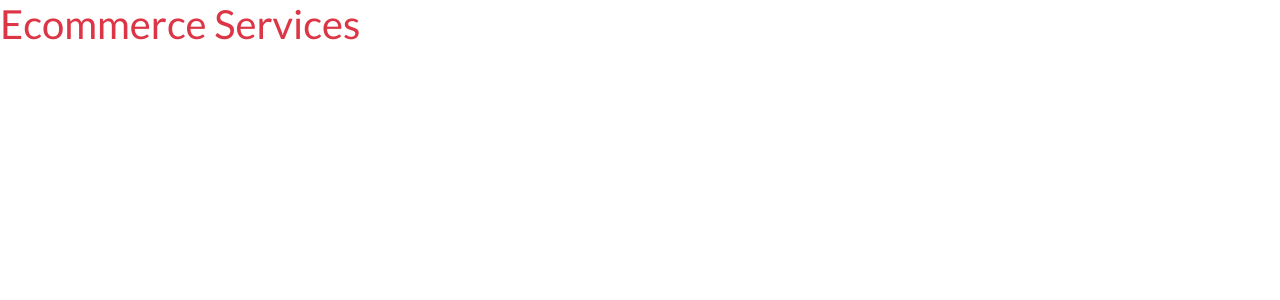
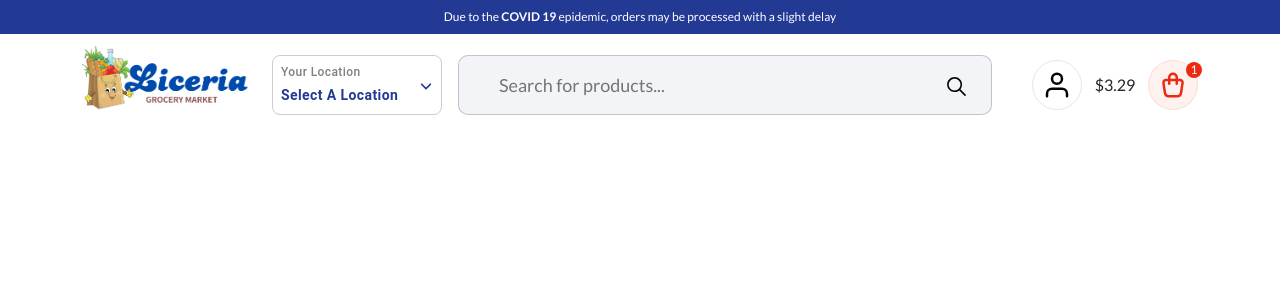
Before and after one commit to Trung-Nam/Online-Grocery-Shopping, a React (Create React App) app: page / in a window 1280 px wide. Shown: the top 300 px of the page. Built offline with nearby package versions, Linux system fonts and the light colour scheme.

Commit message:
feat(ui): Header

```diff
--- a/package.json
+++ b/package.json
@@ -17,6 +17,7 @@
     "react-icons": "^5.3.0",
     "react-router-dom": "^6.26.2",
     "react-scripts": "5.0.1",
+    "sass": "^1.79.4",
     "styled-components": "^6.1.13",
     "web-vitals": "^2.1.4"
   },
--- a/public/index.html
+++ b/public/index.html
@@ -9,21 +9,6 @@
       name="description"
       content="Web site created using create-react-app"
     />
-    <link rel="apple-touch-icon" href="%PUBLIC_URL%/logo192.png" />
-    <!--
-      manifest.json provides metadata used when your web app is installed on a
-      user's mobile device or desktop. See https://developers.google.com/web/fundamentals/web-app-manifest/
-    -->
-    <link rel="manifest" href="%PUBLIC_URL%/manifest.json" />
-    <!--
-      Notice the use of %PUBLIC_URL% in the tags above.
-      It will be replaced with the URL of the `public` folder during the build.
-      Only files inside the `public` folder can be referenced from the HTML.
-
-      Unlike "/favicon.ico" or "favicon.ico", "%PUBLIC_URL%/favicon.ico" will
-      work correctly both with client-side routing and a non-root public URL.
-      Learn how to configure a non-root public URL by running `npm run build`.
-    -->
     <title>React App</title>
   </head>
   <body>
--- a/src/App.css
+++ b/src/App.css
@@ -1,8 +1,9 @@
 @import url("https://fonts.googleapis.com/css2?family=Lato:ital,wght@0,100;0,300;0,400;0,700;0,900;1,100;1,300;1,400;1,700;1,900&display=swap");
 
 * {
+  box-sizing: border-box;
   margin: 0;
-  padding: 0;
+  padding: 0
 }
 
 body {
--- a/src/App.js
+++ b/src/App.js
@@ -1,11 +1,14 @@
-import 'bootstrap/dist/css/bootstrap.min.css'
 import './App.css';
+import { BrowserRouter, Route, Routes } from 'react-router-dom';
+import Home from './Pages/Home/Home';
 
 function App() {
   return (
-    <>
-      <h1 className="text-danger">Ecommerce Services</h1>
-    </>
+    <BrowserRouter>
+      <Routes>
+        <Route path="/" exact={true} element={<Home />} />
+      </Routes>
+    </BrowserRouter>
   );
 }
 
--- /dev/null
+++ b/src/Components/Header/Header.jsx
@@ -0,0 +1,71 @@
+import React from 'react'
+import { Button } from '@mui/material';
+import { Link } from 'react-router-dom';
+import { IoIosSearch } from 'react-icons/io';
+import Location from './Location';
+import Logo from '../../assets/images/Logo.png'
+import './Header.scss';
+import { FiUser } from 'react-icons/fi';
+import { TbShoppingBag } from 'react-icons/tb';
+
+
+const Header = () => {
+    return (
+        <div className='wrapper'>
+            <div className="top-strip">
+                <div className="container">
+                    <p className='mb-0 mt-0 text-center text-white'>
+                        Due to the <b>COVID 19</b> epidemic, orders may be processed with a slight delay
+                    </p>
+                </div>
+            </div>
+
+            <div className="header">
+                <div className="container">
+                    <div className="row align-items-center d-flex">
+                        <div className="column-left d-flex align-items-center col-sm-2">
+                            <Link to="/">
+                                <img src={Logo} alt="Logo" />
+                            </Link>
+                        </div>
+
+                        <div className="column-center col-sm-8 d-flex align-items-center">
+                            <Location />
+
+                            {/* Header search start */}
+                            <div className="header-search ms-3 me-3 d-flex align-items-center">
+                                <input
+                                    type="text"
+                                    placeholder='Search for products...'
+                                />
+                                <button>
+                                    <IoIosSearch fontSize='25px' />
+                                </button>
+                            </div>
+                            {/* Header search end */}
+                        </div>
+
+                        <div className="column-right d-flex col-sm-2 align-items-center justify-content-between me-auto">
+                            <Button className="header-user">
+                                <FiUser />
+                            </Button>
+                            <div className="cart-price">
+                                <span>$3.29</span>
+                            </div>
+                            <div className="cart">
+                                <Button className="cart-icon">
+                                    <TbShoppingBag />
+                                </Button>
+                                <span className="cart-count">1</span>
+                            </div>
+
+                        </div>
+                    </div>
+                </div>
+            </div>
+
+        </div>
+    )
+}
+
+export default Header
--- /dev/null
+++ b/src/Components/Header/Header.scss
@@ -0,0 +1,162 @@
+.wrapper {
+    width: 100vw;
+    height: 100vh;
+
+    .top-strip {
+        padding: 8px 0;
+        background-color: var(--primary-color);
+    }
+
+    p {
+        font-size: 12px;
+        font-weight: 500;
+    }
+
+    .header {
+        width: 100%;
+        height: auto;
+        padding: 10px 0;
+
+        .column-left {
+            img {
+                width: 100%;
+                margin-bottom: 15px;
+            }
+        }
+
+        .column-center {
+            .countries {
+                width: 170px;
+                height: auto;
+                min-width: 170px;
+
+                text-align: left;
+                justify-content: flex-start;
+
+                border: 1px solid rgba(0, 0, 0, 0.2);
+                border-radius: 8px;
+
+                .header-location {
+                    .location-description {
+                        font-size: 12px;
+                        text-transform: capitalize;
+                        color: rgba(0, 0, 0, 0.5);
+                    }
+
+                    .current-location {
+                        font-size: 14px;
+                        text-transform: capitalize;
+                        color: var(--primary-color);
+                        font-weight: 700;
+                    }
+
+                }
+
+
+            }
+
+            .header-search {
+                width: 100%;
+                height: 60px;
+                padding: 10px;
+                background: #f3f4f7;
+
+                position: relative;
+
+                border-radius: 10px;
+                border: 1px solid rgba(0, 0, 0, 0.2);
+
+                -webkit-input-placeholder: {
+                    color: rgba(0, 0, 0, 0.6)
+                }
+
+                ;
+
+                input {
+                    width: 100%;
+                    height: 40px;
+                    border: none;
+                    outline: none;
+                    font-size: 18px;
+                    color: rgba(0, 0, 0, 0.8);
+                    background: transparent;
+                    padding: 0px 60px 0 30px;
+                }
+
+                button {
+                    width: 40px;
+                    height: 40px;
+                    min-width: 40px;
+
+                    color: var(--black-color);
+                    cursor: pointer;
+
+                    position: absolute;
+                    top: 10px;
+                    right: 15px;
+                    z-index: 100;
+
+                    outline: none;
+                    box-shadow: none;
+                    border: none;
+                    background: none;
+
+                }
+            }
+
+        }
+
+        .column-right {
+
+            .header-user,
+            .cart-icon {
+                display: flex;
+                justify-content: center;
+                align-items: center;
+                min-width: 50px;
+                height: 50px;
+                width: 50px;
+                border-radius: 50%;
+                border: 1px solid rgba(0, 0, 0, 0.1);
+
+                svg {
+                    font-size: 30px;
+                    color: var(--black-color);
+                }
+            }
+
+            .cart {
+                position: relative;
+
+                .cart-icon {
+                    background-color: #fff1ee;
+                    border: 1px solid rgb(234, 43, 15, 0.1);
+                    font-size: 1rem;
+
+                    svg {
+                        color: #ea2b0f;
+                    }
+                }
+
+                .cart-count {
+                    position: absolute;
+                    top: 2px;
+                    right: -4px;
+
+                    width: 16px;
+                    height: 16px;
+                    border-radius: 50%;
+                    background-color: #ea2b0f;
+                    color: var(--white-color);
+                    font-size: 12px;
+
+                    display: flex;
+                    justify-content: center;
+                    align-items: center;
+
+                }
+            }
+        }
+
+    }
+}
--- /dev/null
+++ b/src/Components/Header/Location.jsx
@@ -0,0 +1,19 @@
+import React from 'react'
+import { Button } from '@mui/material';
+import { FaAngleDown } from "react-icons/fa6";
+
+const Location = () => {
+    return (
+        <Button className="countries d-flex justify-content-between align-items-center">
+            <div className="header-location d-flex flex-column">
+                <span className="location-description">Your Location</span>
+                <span className='current-location'>Select a location</span>
+            </div>
+            <div className="ms-auto">
+                <FaAngleDown color='#233a95' />
+            </div>
+        </Button>
+    )
+}
+
+export default Location
--- /dev/null
+++ b/src/Pages/Home/Home.jsx
@@ -0,0 +1,12 @@
+import React from 'react'
+import Header from '../../Components/Header/Header'
+
+const Home = () => {
+    return (
+        <>
+            <Header />
+        </>
+    )
+}
+
+export default Home
--- /dev/null
+++ b/src/index.css
@@ -0,0 +1,20 @@
+@import url("https://fonts.googleapis.com/css2?family=Lato:ital,wght@0,100;0,300;0,400;0,700;0,900;1,100;1,300;1,400;1,700;1,900&display=swap");
+
+:root {
+  --font-base: "Lato", sans-serif;
+
+  --primary-color: #233a95;
+  --secondary-color: #313bac;
+  --black-color: #030303;
+  --lightGray-color: #e4e4e4;
+  --gray-color: #6b7688;
+  --brown-color: #46364a;
+  --white-color: #ffffff;
+}
+
+* {
+  box-sizing: border-box;
+  padding: 0;
+  margin: 0;
+  scroll-behavior: smooth;
+}
--- a/src/index.js
+++ b/src/index.js
@@ -1,5 +1,7 @@
 import React from 'react';
 import ReactDOM from 'react-dom/client';
+import 'bootstrap/dist/css/bootstrap.min.css'
+import './index.css'
 import App from './App';
 
 
```
Also changed, not shown: src/assets/images/Logo.png (added), 1 other file (tests, documents, lock files or other folders).
